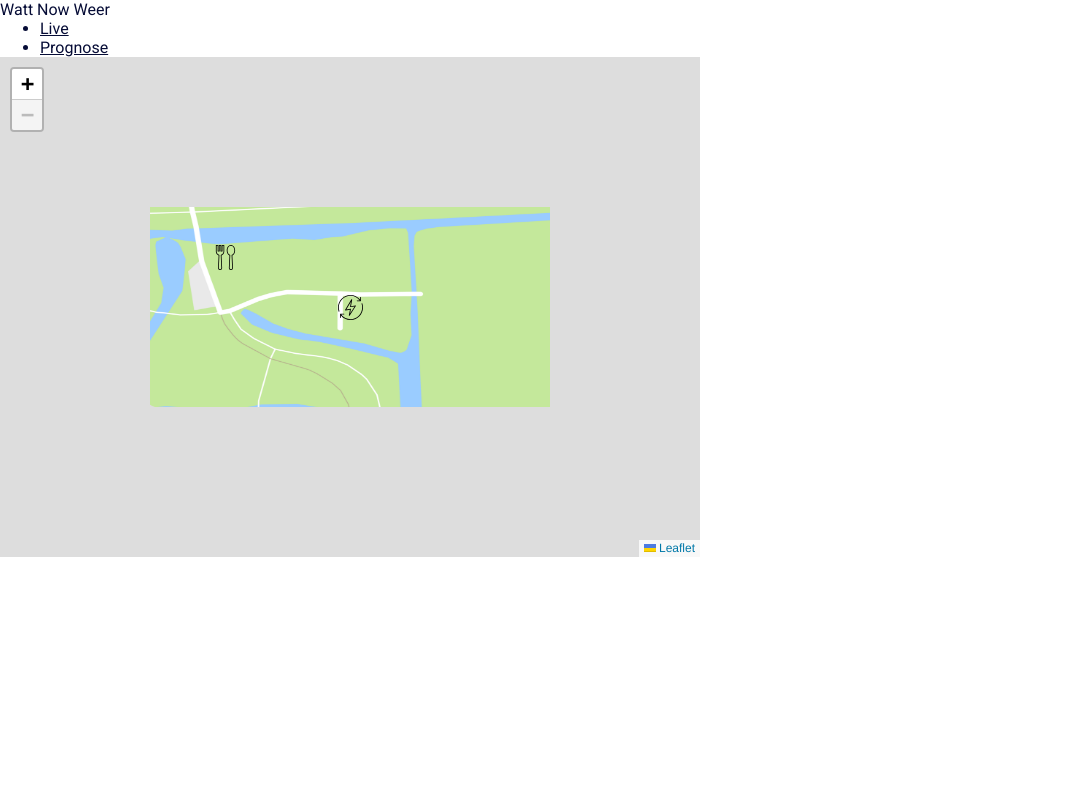
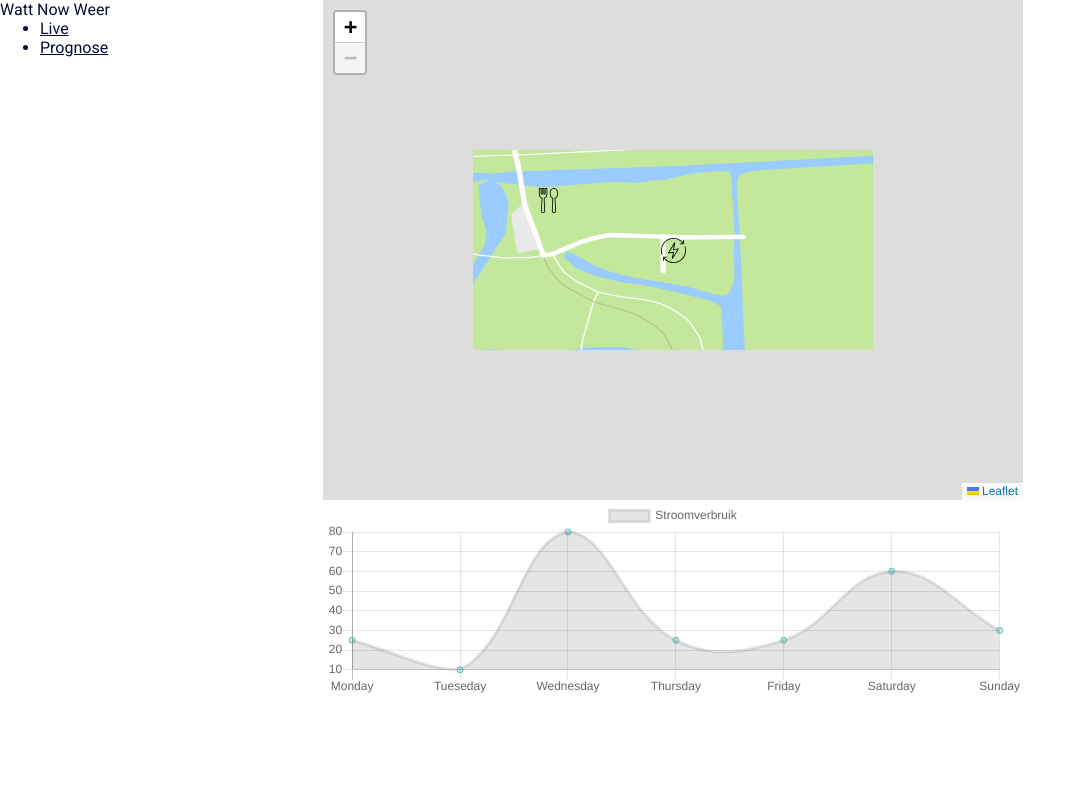
Before and after one commit to larsdouweschuitema/watt-now-weer, a website with bundled scripts: page index.html in a window 1280 px wide. Shown: the whole page, without its empty margins (0-1086 px from the left). Built offline with nearby package versions, Linux system fonts and the light colour scheme.

Commit message:
Add chart (#11)
* :sparkles: add section widths

Signed-off-by: Lars Douwe Schuitema <info@larsschuitema.nl>

* :sparkles: merge stylesheets and remove unnecessary code

Signed-off-by: Lars Douwe Schuitema <info@larsschuitema.nl>

* Charts (#9)

* :sparkles: add chart

Signed-off-by: Lars Douwe Schuitema <info@larsschuitema.nl>

* :sparkles: add temporary data

Signed-off-by: Lars Douwe Schuitema <info@larsschuitema.nl>

* :hammer: fix spaces

Signed-off-by: Lars Douwe Schuitema <info@larsschuitema.nl>

* Fix typo

* Remove unused code

* Fix map

```diff
--- /dev/null
+++ b/charts.js
@@ -0,0 +1,38 @@
+export function setup(charts) {
+  const myRequest = new Request('data.json');
+  fetch('/data.json')
+    .then(
+      response => {
+        if (response.status !== 200) {
+          console.log('blegh');
+          return;
+        }
+
+        response.json().then(data => {
+          const ctx = document.getElementById("myChart");
+          const myChart = new Chart(ctx, {
+            type: 'line',
+            data: {
+              labels: data.charts.generators.labels,
+              datasets:
+              [
+                {
+                  label: 'Stroomverbruik',
+                  fillColor: 'rgba(172,194,132,0.4)',
+                  strokeColor: '#ACC26D',
+                  pointColor: '#fff',
+                  pointStrokeColor: '#9DB86D',
+                  pointBorderColor: 'rgba(75,192,192,1)',
+                  data: data.charts.generators.usage
+                }
+              ]
+            },
+            options: {
+              responsive: true,
+              maintainAspectRatio: false
+            }
+          });
+        });
+      }
+    );
+}
--- /dev/null
+++ b/data.json
@@ -0,0 +1,21 @@
+{
+  "map": {
+    "objects": [
+      {
+        "name": "Generator",
+        "size": 10
+      },
+      {
+        "name": "Hamburger Tent",
+        "size": 30,
+        "electricity": 5
+      }
+    ]
+  },
+  "charts": {
+    "generators": {
+      "labels": ["Monday", "Tueseday", "Wednesday", "Thursday", "Friday", "Saturday", "Sunday"],
+      "usage": [25, 10, 80, 25, 25, 60, 30]
+    }
+  }
+}
--- a/index.html
+++ b/index.html
@@ -4,22 +4,20 @@
   <meta charset="utf-8" />
   <meta name="viewport" content="width=device-width, initial-scale=1" />
   <title>Watt Now Weer</title>
+  <script src="https://cdnjs.cloudflare.com/ajax/libs/Chart.js/2.5.0/Chart.js"></script>
   <script type="module" src="/index.js" defer></script>
   <link rel="stylesheet" href="/styles.css" />
   <link href="https://fonts.googleapis.com/css?family=Dosis:500|Roboto:300,400,700" rel="stylesheet">
-
     <link
         rel="stylesheet"
         href="https://unpkg.com/leaflet@1.0.3/dist/leaflet.css"
         integrity="sha512-07I2e+7D8p6he1SIM+1twR5TIrhUQn9+I6yjqD53JQjFiMf8EtC93ty0/5vJTZGF8aAocvHYNEDJajGdNx1IsQ=="
         crossorigin=""/>
-
     <script
         src="https://unpkg.com/leaflet@1.0.3/dist/leaflet.js"
         integrity="sha512-A7vV8IFfih/D732iSSKi20u/ooOfj/AGehOKq0f4vLT1Zr2Y+RX7C+w8A1gaSasGtRUZpF/NZgzSAu4/Gc41Lg=="
         crossorigin="">
     </script>
-
 </head>
 <body>
   <section>
@@ -38,7 +36,7 @@
         </section>
         <section>
             <section>
-        <!-- Charts -->
+                <canvas id="myChart" width="400" height="200"></canvas>
             </section>
             <section>
                 <!-- Objects -->
--- a/index.js
+++ b/index.js
@@ -1,3 +1,5 @@
+import {setup as setupCharts} from './charts.js';
 import initMap from './map.js';
 
+setupCharts(document.querySelector('charts'));
 initMap(document.getElementById('map'));
--- a/styles.css
+++ b/styles.css
@@ -21,12 +21,32 @@ html {
     color: var(--primary-dark);
 }
 
+body > section {
+    float: left;
+    height: 100vh;
+    width: 323px;
+}
+
+main {
+    float: left;
+    height: 100vh;
+    width: 700px;
+}
+
+main > section {
+    float: left;
+    width: 100%;
+}
+
+main > section:first-of-type {
+    height: 500px;
+}
+
+main > section:last-of-type {
+    height: calc(100vh - 500px);
+}
+
 #map {
     width: 700px;
     height: 500px;
 }
-
-/* .leaflet-marker-icon {
-    width: 25px;
-    height: 25px;
-} */
```
Lines whose indentation alone changed are shown as unchanged.
